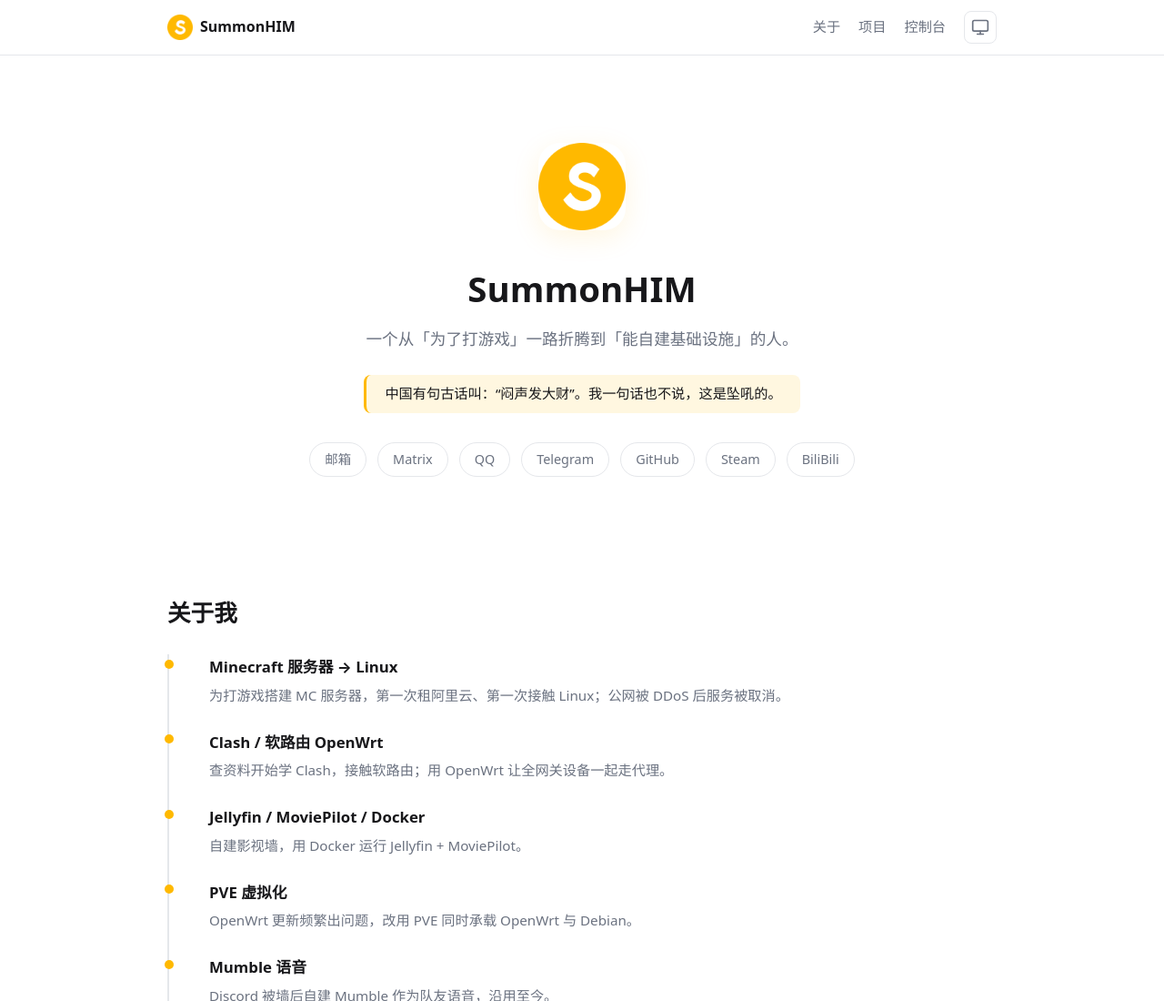
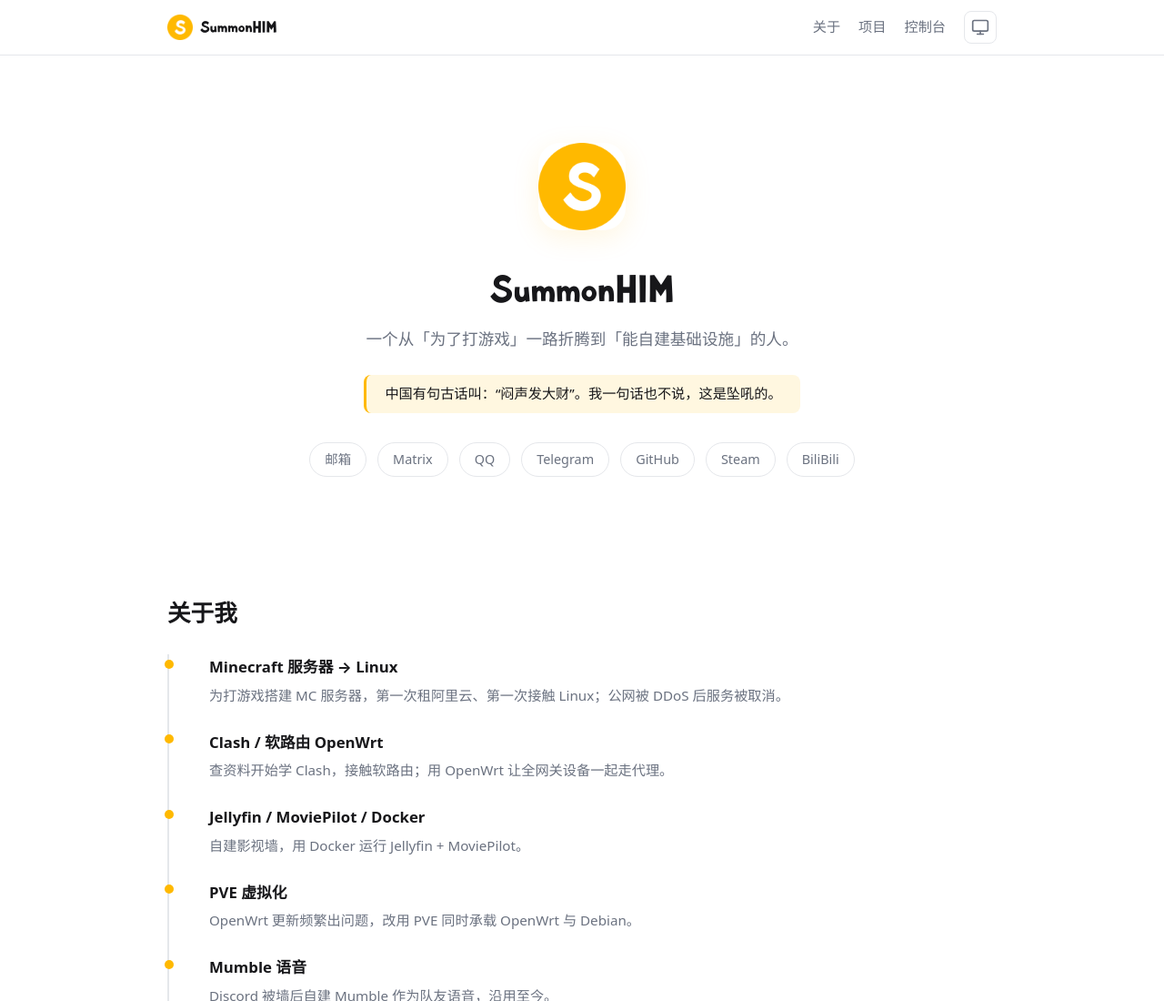
Before and after one commit to SummonHIM/summonhim.github.io, an Astro site: page / in a window 1280 px wide. Shown: the top 1100 px of the page at 91% size. Built offline with nearby package versions, Linux system fonts and the light colour scheme; Astro itself is replaced by a stand-in of ours.

Commit message:
feat: use LT Fuzz font for SummonHIM brand text

```diff
--- a/src/components/Hero.astro
+++ b/src/components/Hero.astro
@@ -40,6 +40,8 @@ const social = links.filter((l) => l.href)
   }
 
   h1 {
+    font-family: var(--font-brand);
+    font-weight: normal;
     font-size: 2.4rem;
     margin: 1.5rem 0 0.5rem;
   }
--- a/src/components/Nav.astro
+++ b/src/components/Nav.astro
@@ -12,7 +12,7 @@ const items = [
   <div class="container nav-inner">
     <a class="brand" href="#top">
       <img src="/logo.png" alt="SummonHIM" width="28" height="28" />
-      <span>SummonHIM</span>
+      <span class="brand-text">SummonHIM</span>
     </a>
     <nav class="links">
       {items.map((i) => (
@@ -49,6 +49,11 @@ const items = [
     font-weight: 700;
   }
 
+  .brand-text {
+    font-family: var(--font-brand);
+    font-weight: normal;
+  }
+
   .brand img {
     border-radius: 6px;
   }
--- a/src/styles/global.css
+++ b/src/styles/global.css
@@ -1,5 +1,14 @@
+@font-face {
+  font-family: 'LT Fuzz';
+  src: url('/fonts/LTFuzz-Regular.ttf') format('truetype');
+  font-weight: normal;
+  font-style: normal;
+  font-display: swap;
+}
+
 :root {
   color-scheme: light;
+  --font-brand: 'LT Fuzz', system-ui, sans-serif;
   --bg: #ffffff;
   --text: #17171a;
   --text-muted: #6b7280;
```
Also changed, not shown: public/fonts/LTFuzz-Regular.ttf (added).
